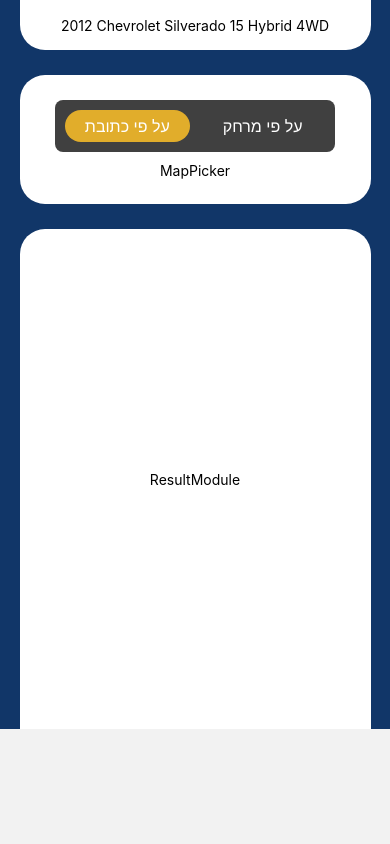
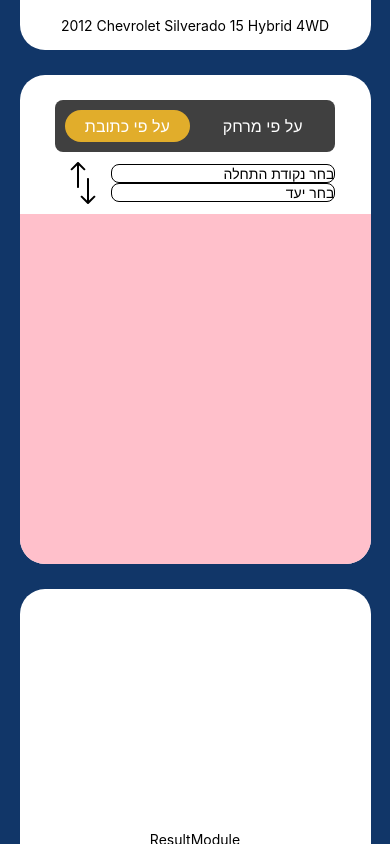
Before and after one commit to evyatar-reif/melech_hadelek, a React Native app: screen /Home in a window 390 px wide. Built offline with nearby package versions, Linux system fonts and the light colour scheme.

Commit message:
address input

```diff
--- /dev/null
+++ b/assets/Swap.tsx
@@ -0,0 +1,44 @@
+import Svg, {
+  Circle,
+  Ellipse,
+  G,
+  Text,
+  TSpan,
+  TextPath,
+  Path,
+  Polygon,
+  Polyline,
+  Line,
+  Rect,
+  Use,
+  Image,
+  Symbol,
+  Defs,
+  LinearGradient,
+  RadialGradient,
+  Stop,
+  ClipPath,
+  Pattern,
+  Mask,
+} from 'react-native-svg';
+import React from 'react';
+
+export default function Swap() {
+  return (
+    <Svg
+      width="26"
+      height="42"
+      viewBox="0 0 13 21"
+      fill="none"
+      xmlns="http://www.w3.org/2000/svg">
+      <Path
+        d="M4.35353 0.146447C4.15827 -0.0488155 3.84168 -0.0488155 3.64642 0.146447L0.46444 3.32843C0.269178 3.52369 0.269178 3.84027 0.46444 4.03553C0.659702 4.2308 0.976284 4.2308 1.17155 4.03553L3.49997 1.70711V12.5C3.49997 12.7761 3.72383 13 3.99997 13C4.27612 13 4.49997 12.7761 4.49997 12.5V1.70711L6.8284 4.03553C7.02366 4.2308 7.34025 4.2308 7.53551 4.03553C7.73077 3.84027 7.73077 3.52369 7.53551 3.32843L4.35353 0.146447Z"
+        fill="black"
+      />
+      <Path
+        d="M8.64642 20.8536C8.84168 21.0488 9.15826 21.0488 9.35353 20.8536L12.5355 17.6716C12.7308 17.4763 12.7308 17.1597 12.5355 16.9645C12.3402 16.7692 12.0237 16.7692 11.8284 16.9645L9.49997 19.2929L9.49997 8.5C9.49997 8.22386 9.27612 8 8.99997 8C8.72383 8 8.49997 8.22386 8.49997 8.5L8.49997 19.2929L6.17155 16.9645C5.97628 16.7692 5.6597 16.7692 5.46444 16.9645C5.26918 17.1597 5.26918 17.4763 5.46444 17.6716L8.64642 20.8536Z"
+        fill="black"
+      />
+    </Svg>
+  );
+}
--- a/components/InputModule/DistancePicker.tsx
+++ b/components/InputModule/DistancePicker.tsx
@@ -35,6 +35,7 @@ const styles = StyleSheet.create({
     borderRadius: 8,
     height: 48,
     width: '80%',
+    marginBottom: 25,
   },
   row: {
     width: '80%',
--- a/components/InputModule/MapPicker.tsx
+++ b/components/InputModule/MapPicker.tsx
@@ -1,16 +1,75 @@
-import {StyleSheet, Text, View} from 'react-native';
-import React from 'react';
+import {Pressable, StyleSheet, Text, TextInput, View} from 'react-native';
+import React, {useState} from 'react';
+import Swap from '../../assets/Swap';
 
 type Props = {};
 
 const MapPicker = (props: Props) => {
+  const [entry, setEntry] = useState({origin: '', destination: ''});
+
+  function switchAddress() {
+    const temp = {origin: entry.destination, destination: entry.origin};
+    setEntry(temp);
+  }
   return (
-    <View>
-      <Text>MapPicker</Text>
+    <View style={{width: '100%', alignItems: 'center', gap: 10}}>
+      <View
+        style={{
+          width: '80%',
+          flexDirection: 'row',
+          justifyContent: 'flex-end',
+          alignItems: 'center',
+        }}>
+        <Pressable
+          onPress={switchAddress}
+          style={{
+            flex: 1,
+            alignItems: 'center',
+          }}>
+          <Swap />
+        </Pressable>
+        <View style={{width: '80%'}}>
+          <TextInput
+            style={styles.input}
+            placeholder="בחר נקודת התחלה"
+            value={entry.origin}
+            onChangeText={v =>
+              setEntry(prev => {
+                return {...prev, origin: v};
+              })
+            }
+          />
+          <TextInput
+            style={styles.input}
+            placeholder="בחר יעד"
+            value={entry.destination}
+            onChangeText={v =>
+              setEntry(prev => {
+                return {...prev, destination: v};
+              })
+            }
+          />
+        </View>
+      </View>
+      <View style={styles.map}></View>
     </View>
   );
 };
 
 export default MapPicker;
 
-const styles = StyleSheet.create({});
+const styles = StyleSheet.create({
+  map: {
+    backgroundColor: 'pink',
+    width: '100%',
+    borderBottomLeftRadius: 25,
+    borderBottomRightRadius: 25,
+    height: 350,
+  },
+  input: {
+    width: '100%',
+    borderWidth: 0.5,
+    borderRadius: 8,
+    textAlign: 'right',
+  },
+});
--- a/components/InputModule/index.tsx
+++ b/components/InputModule/index.tsx
@@ -23,7 +23,7 @@ export default InputModule;
 
 const styles = StyleSheet.create({
   container: {
-    paddingVertical: 25,
+    paddingTop: 25,
     gap: 10,
     width: '90%',
     borderRadius: 25,
```
Also changed, not shown: assets/Union(1).svg (deleted), assets/Union.svg (added).
